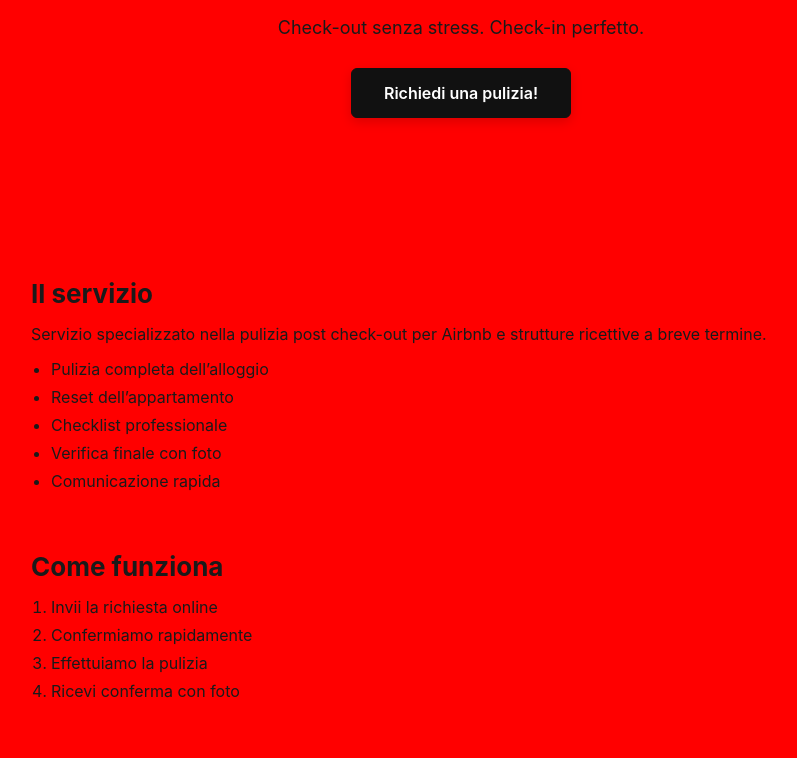
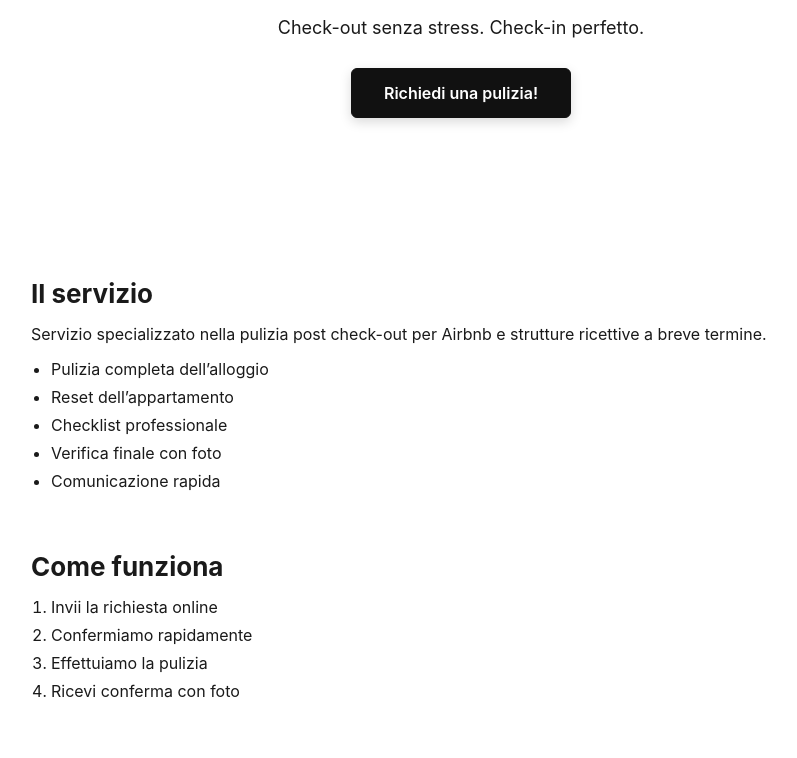
Before and after one commit to jomarinho97-cleandgo/clego-site, a plain HTML site: page index.html in a window 1280 px wide. Shown: the part 267-1025 px from the top of the page, without its empty margins (179-976 px from the left). Drawn offline with Linux system fonts and the light colour scheme.

Commit message:
Update style.css

```diff
--- a/style.css
+++ b/style.css
@@ -1,6 +1,6 @@
 :root {
   --color-primary: #1F3D2B;   /* verde escuro */
-  --color-bg: red;        /* branco quente */
+  --color-bg: #F9FAF8        /* branco quente */
   --color-accent: #C8B89A;    /* bege premium */
   --color-text: #1A1A1A;
 }
```
